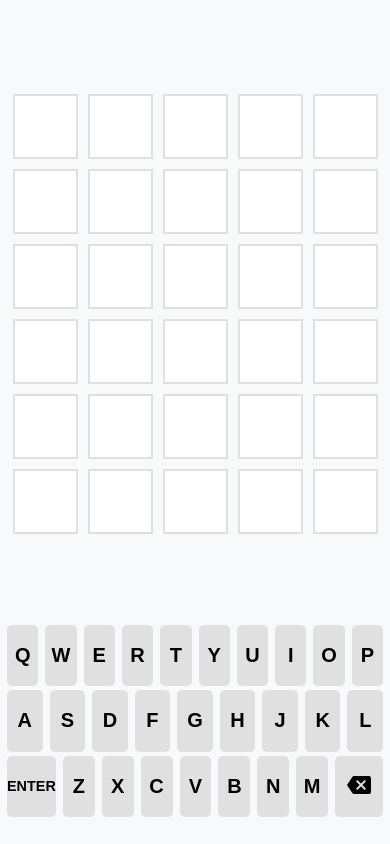
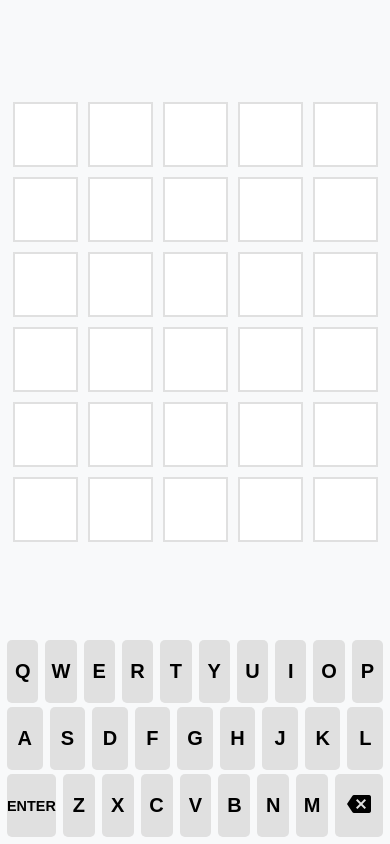
Before and after one commit to wilcto/Final-Project, a plain HTML site: page index.html in a window 390 px wide. Drawn offline with Linux system fonts and the light colour scheme.

Commit message:
working on mobile view

```diff
--- a/css/style.css
+++ b/css/style.css
@@ -31,7 +31,7 @@ main {
     display: flex;
     flex-direction: column;
     align-items: center;
-    justify-content: space-between;
+    /*justify-content: space-between;*/
     width: 100%;
     overflow: hidden;
 }
@@ -60,15 +60,6 @@ input {
     transition: transform 0.5s ease-in-out;
     background-color: white;
     --status: "none";
-}
-
-footer {
-    flex-shrink: 0;
-    margin: 0;
-    padding: 10px;
-    text-align: center;
-    color: #6c757d;
-    font-size: 14px;
 }
 
 .box {
--- a/index.html
+++ b/index.html
@@ -113,11 +113,6 @@
             <p>Not in word list</p>
         </div>
     </main>
-
-    <footer>
-
-    </footer>
-
     <script src="js/wordle.js"></script>
 
 </body>
```
